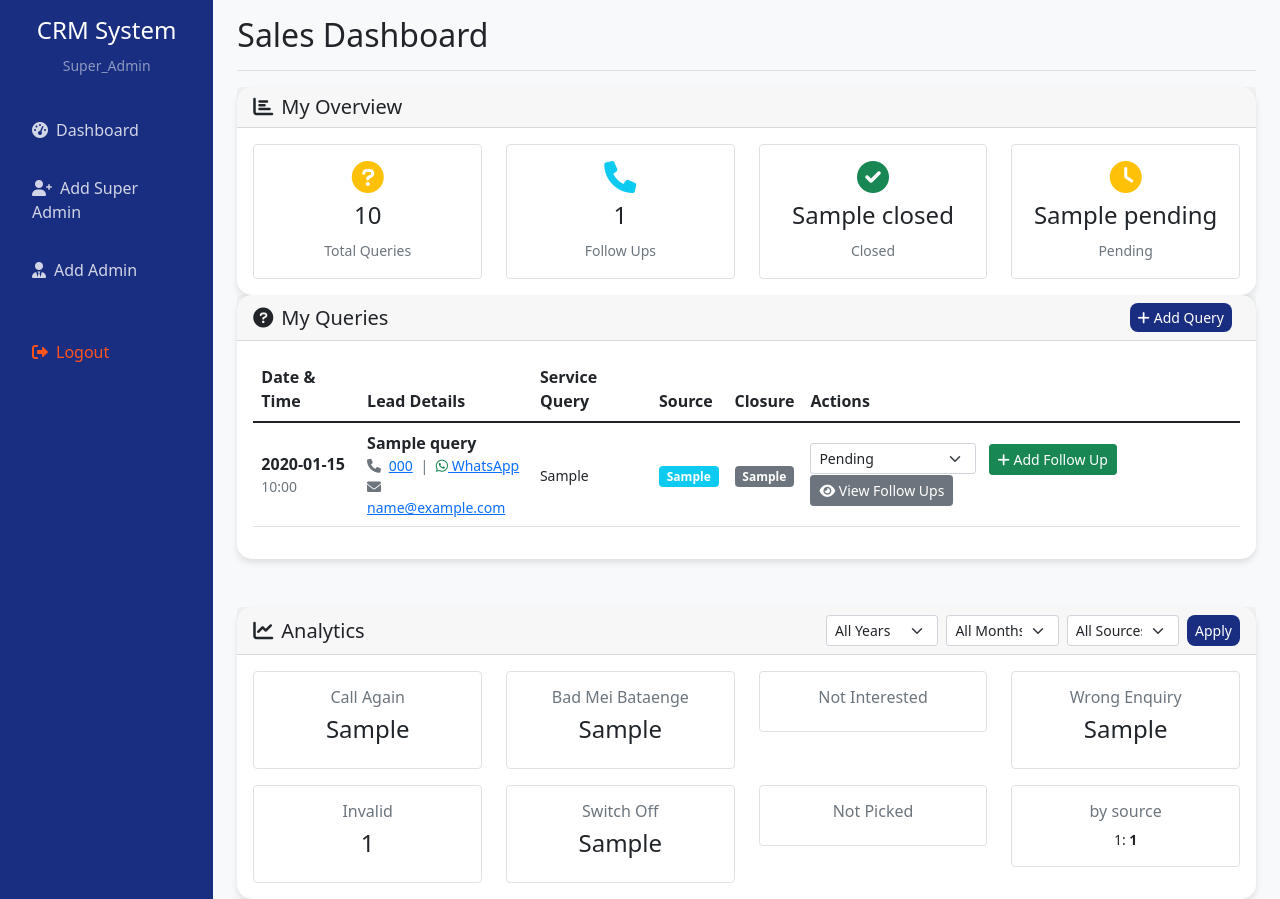
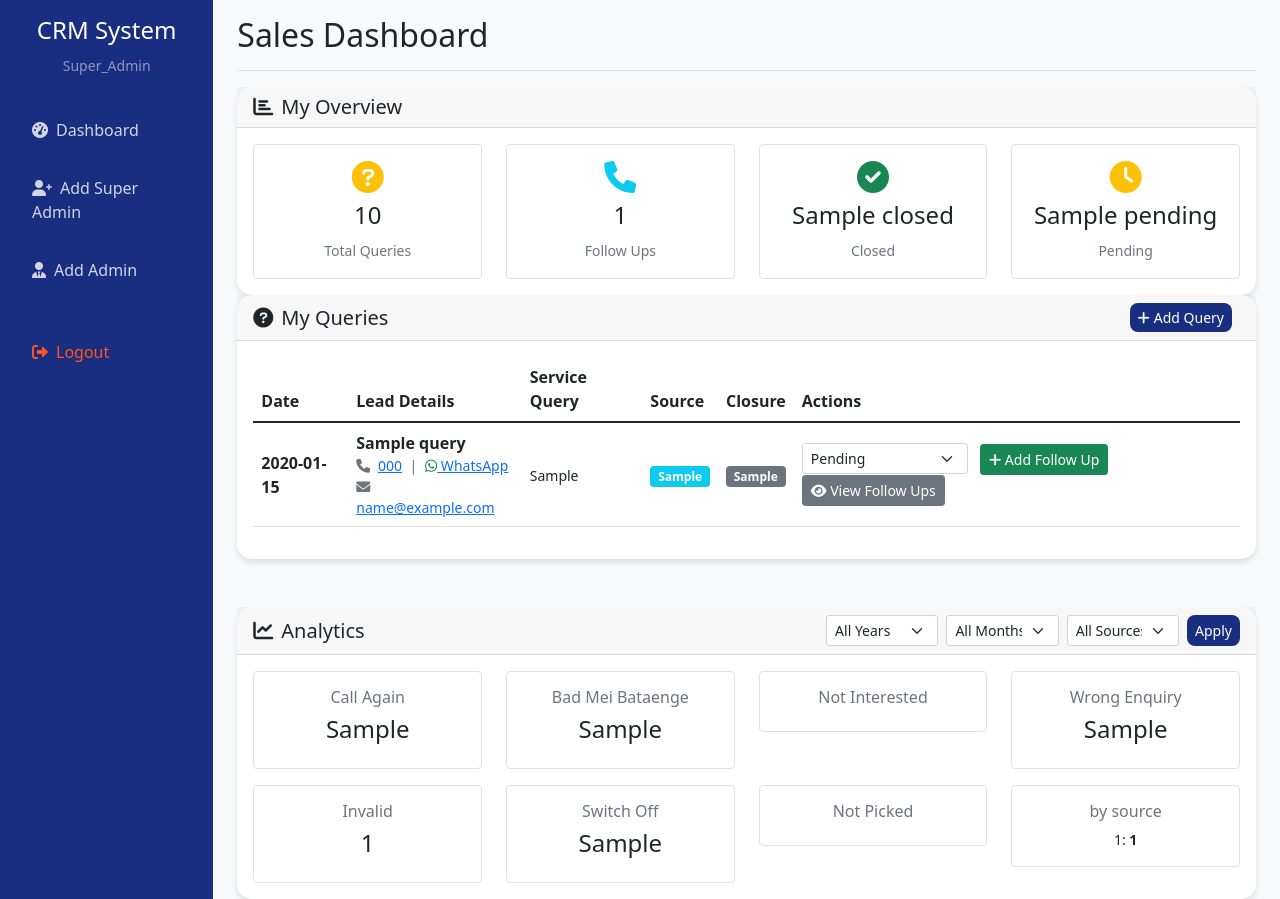
Before and after one commit to dhdev19/Generic-CRM, a Flask app: template templates/sales_dashboard.html in a window 1280 px wide. Run offline with Flask 3, Linux system fonts and the light colour scheme; a user stored in the database is signed in; tables that the repository leaves empty hold one stand-in row (values such as "Sample post"); the template is opened without the code that fills it: values that come from a table or form of the project are taken from there, most other values are stand-ins (such as "Sample title", 1, 10 or a date in 2020); some libraries are stand-ins or nearby versions.

Commit message:
only date update

```diff
--- a/templates/admin_dashboard.html
+++ b/templates/admin_dashboard.html
@@ -127,10 +127,7 @@
                                         <input type="checkbox" class="query-checkbox" value="{{ query.id }}" onchange="updateBulkDeleteButton()">
                                     </td>
                                     <td>
-                                        <div class="d-flex flex-column">
-                                            <strong>{{ query.date_of_enquiry.strftime('%Y-%m-%d') }}</strong>
-                                            <small class="text-muted">{{ query.date_of_enquiry.strftime('%H:%M') }}</small>
-                                        </div>
+                                        <strong>{{ query.date_of_enquiry.strftime('%Y-%m-%d') }}</strong>
                                     </td>
                                     <td>
                                         <strong>{{ sales_name }}</strong>
--- a/templates/sales_dashboard.html
+++ b/templates/sales_dashboard.html
@@ -72,7 +72,7 @@
                         <table class="table table-hover">
                             <thead>
                                 <tr>
-                                    <th>Date & Time</th>
+                                    <th>Date</th>
                                     <th>Lead Details</th>
                                     <th>Service Query</th>
                                     <th>Source</th>
@@ -84,10 +84,7 @@
                                 {% for query in queries %}
                                 <tr class="align-middle">
                                     <td>
-                                        <div class="d-flex flex-column">
-                                            <strong>{{ query.date_of_enquiry.strftime('%Y-%m-%d') }}</strong>
-                                            <small class="text-muted">{{ query.date_of_enquiry.strftime('%H:%M') }}</small>
-                                        </div>
+                                        <strong>{{ query.date_of_enquiry.strftime('%Y-%m-%d') }}</strong>
                                     </td>
                                     <td>
                                         <div class="d-flex flex-column">
```
